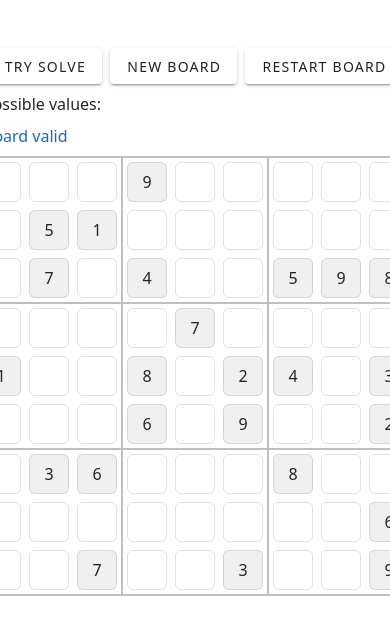
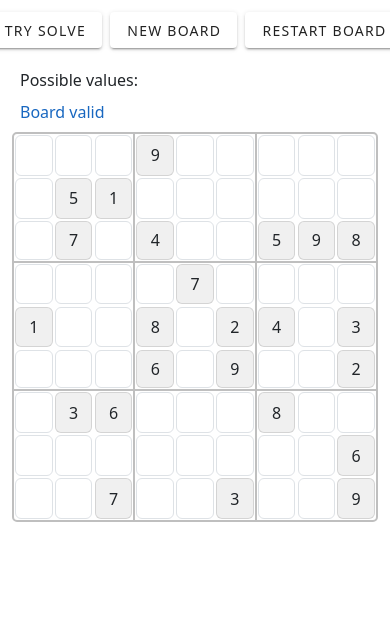
Before and after one commit to JakubGorecki728/SudokuVue, a Vue app: page / in a window 390 px wide. Shown: the top 634 px of the page. Built offline with nearby package versions, Linux system fonts and the light colour scheme.

Commit message:
sudoku layout responsivity changes

```diff
--- a/src/App.vue
+++ b/src/App.vue
@@ -4,7 +4,7 @@ import SudokuView from './components/SudokuView.vue'
 </script>
 
 <template>
-  <div class="d-flex justify-content-center align-items-center m-5">
+  <div class="d-flex justify-content-center align-items-center">
 
       <SudokuView />
 
--- a/src/components/SudokuCell.vue
+++ b/src/components/SudokuCell.vue
@@ -45,8 +45,9 @@ const emit = defineEmits(['cell-focusin', 'cell-blur', 'value-change'])
         user-select: none !important;
         text-align: center;
         background-color: transparent;
-        width: 40px;
-        height: 40px;
+        height: 100%;
+        font-size: 20px;
+        padding: 0
     }
     .form-control:focus {
         background-color: rgba(0, 255, 102, 0.3);
@@ -67,5 +68,15 @@ const emit = defineEmits(['cell-focusin', 'cell-blur', 'value-change'])
         color: default;
         background: transparent;
     }
+    @media (max-width: 360px) {
+        .form-control {
+        font-size: 12px;
+        }
+    }
+    @media (min-width: 361px) and (max-width: 600px) {
+        .form-control {
+        font-size: 16px;
+        }
+    }
 
 </style>
--- a/src/components/SudokuView.vue
+++ b/src/components/SudokuView.vue
@@ -63,9 +63,9 @@ import type { CellStringPos, CellObjPos, Cell } from '@/utils/SudokuTypes';
 
 
 <template>
-    <div>
+    <div class="container" style="aspect-ratio: 1 / 1; min-width: 200px; max-width: 600px;">
         <div>
-            <div class="d-flex justify-content-center">
+            <div class="d-flex justify-content-center py-3">
                 <v-btn class="me-2" @click="board?.solve(); cellValueChangeHandler()" :disabled="!boardValid">Try Solve</v-btn>
                 <v-btn class="me-2" @click="createBoard(); cellValueChangeHandler()">New board</v-btn>
                 <v-btn @click="board?.restartBoard(); cellValueChangeHandler()">Restart board</v-btn>
@@ -76,18 +76,18 @@ import type { CellStringPos, CellObjPos, Cell } from '@/utils/SudokuTypes';
         <div
         @keydown="switchFocusHandler"
         v-if="board"
-        class="border"
+        class="border d-flex flex-column h-100"
         >
             <div
             :key="rowIdx"
             v-for="(row, rowIdx) of board.rows"
-            class="d-flex"
+            class="d-flex h-100"
             >
                 <div
                 ref="cellRef"
                 v-for="(cell, cellIdx) of row"
                 :key="cellIdx"
-                class="p-1 cell-container"
+                class="cell-container d-flex flex-column"
                 :class="{
                     'border-bottom': innerBorder(rowIdx),
                     'border-right': innerBorder(cellIdx),
@@ -129,5 +129,8 @@ import type { CellStringPos, CellObjPos, Cell } from '@/utils/SudokuTypes';
     .same-value-highlight {
         background-color: rgba(255, 238, 0, 0.15) !important;
     }
+    .cell-container {
+        padding: 0.3%;
+    }
 
 </style>
```
